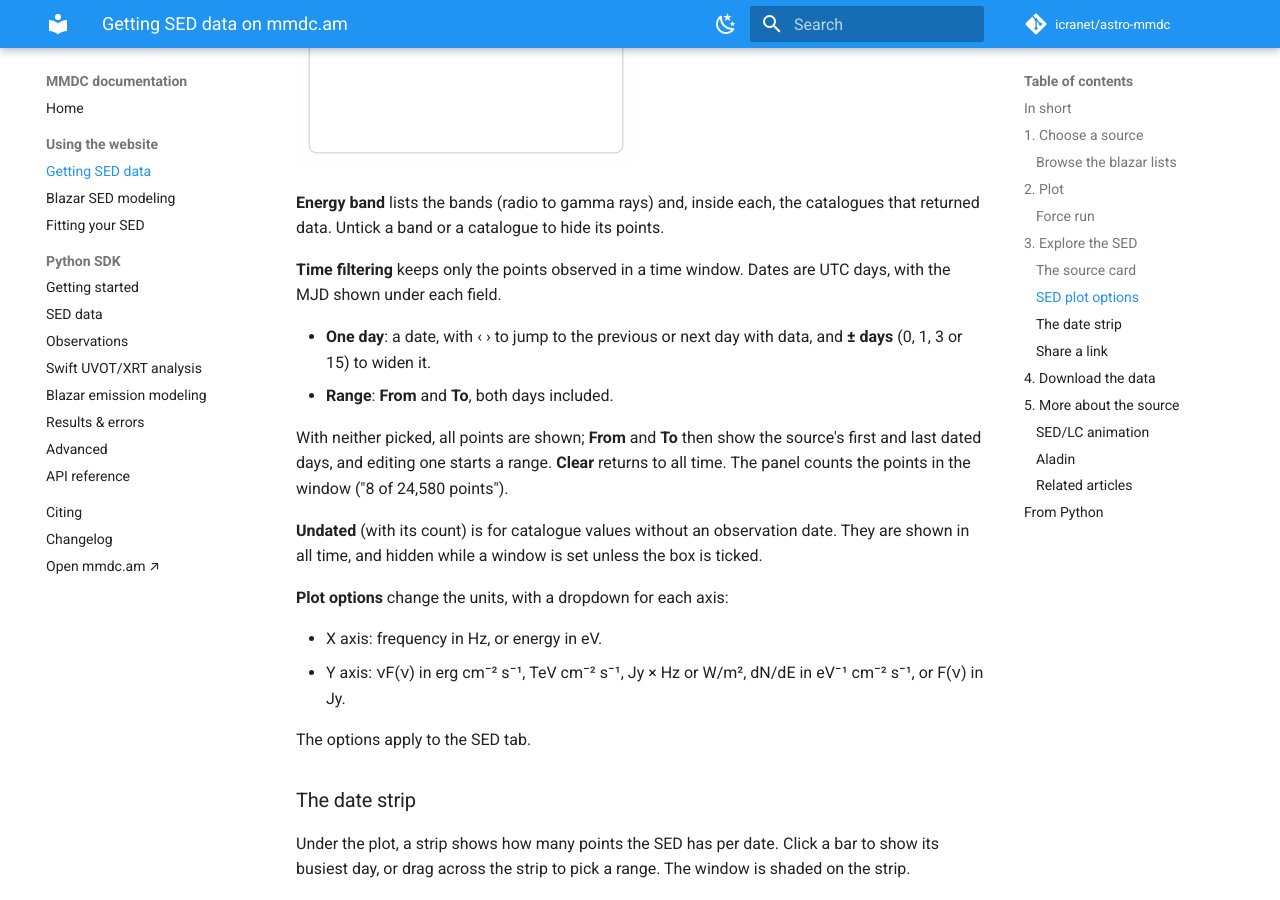
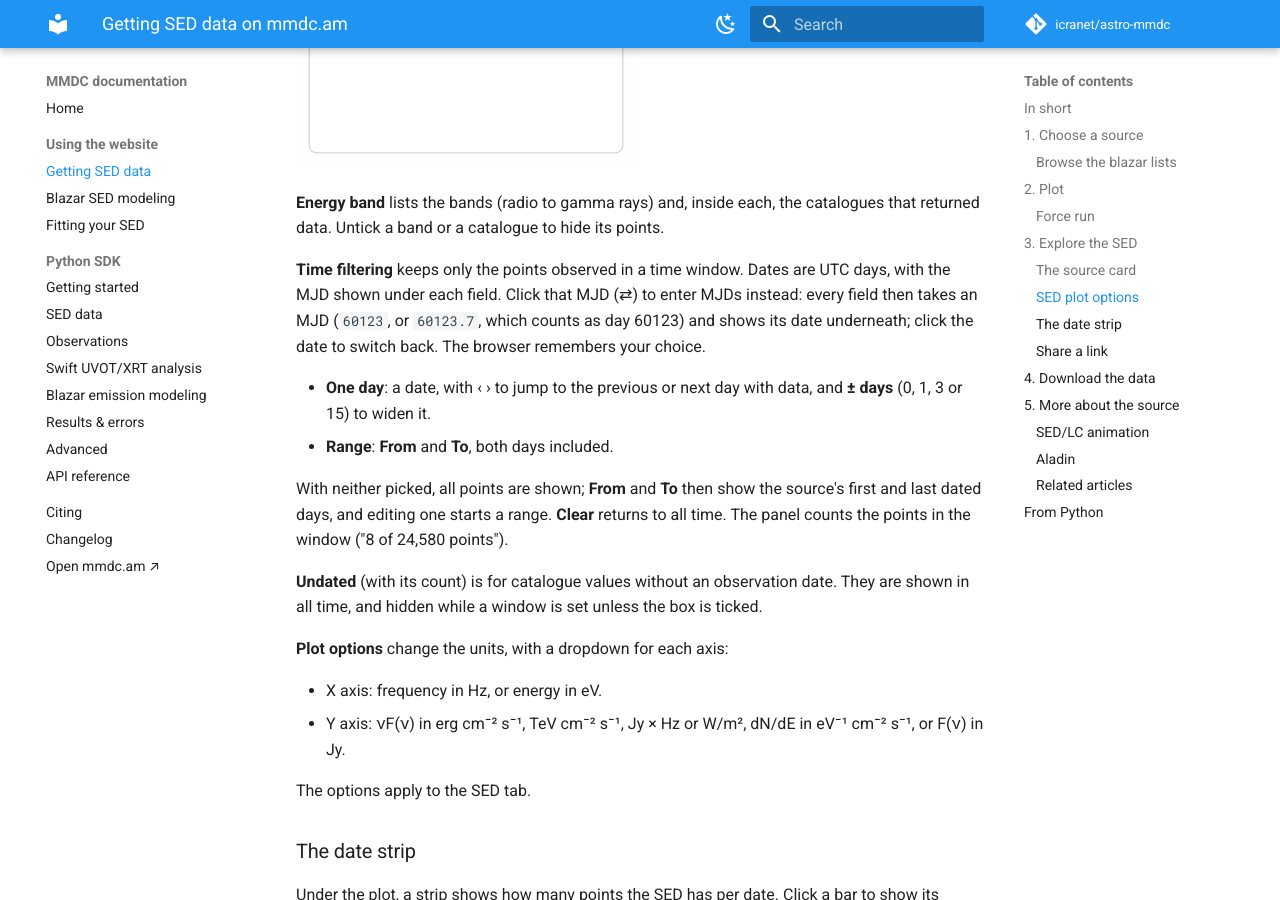
Before and after one commit to icranet/astro-mmdc, an MkDocs documentation site: the page built from docs/web/sed-data.md, in a window 1280 px wide and 900 px high, scrolled down 5258 px. Built offline with MkDocs 1.6.1 and Material for MkDocs 9.7.7, drawn with Linux system fonts in a browser that asks for light colours; comment, search, counter and statistics services are not loaded.

Commit message:
Web guide: the time filter takes MJDs

```diff
--- a/docs/web/sed-data.md
+++ b/docs/web/sed-data.md
@@ -115,7 +115,9 @@ The panel under the card has three sections; one is open at a time.
 returned data. Untick a band or a catalogue to hide its points.
 
 **Time filtering** keeps only the points observed in a time window. Dates are UTC days, with
-the MJD shown under each field.
+the MJD shown under each field. Click that MJD (⇄) to enter MJDs instead: every field then takes
+an MJD (`60123`, or `60123.7`, which counts as day 60123) and shows its date underneath; click
+the date to switch back. The browser remembers your choice.
 
 - **One day**: a date, with ‹ › to jump to the previous or next day with data, and
   **± days** (0, 1, 3 or 15) to widen it.
```
